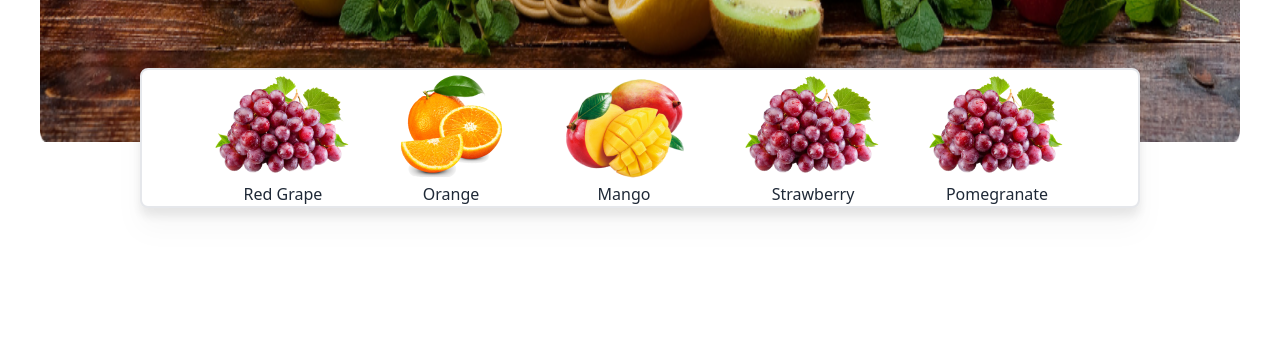
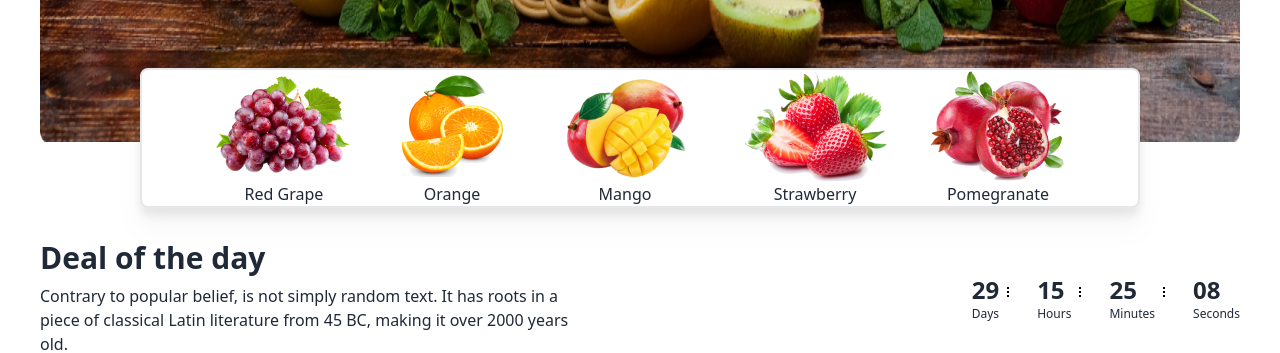
Before and after one commit to zalish-shawon/online-fruits-shop, a plain HTML site: page index.html in a window 1280 px wide. Shown: the part 930-1283 px from the top of the page. Before the commit the page ends 1138 px from the top, so only its background shows below. Drawn offline with nearby package versions, Linux system fonts and the light colour scheme; grey boxes are pictures that could not be loaded.

Commit message:
deals of the added

```diff
--- a/index.html
+++ b/index.html
@@ -68,8 +68,6 @@
             <div class="carousel w-full">
                 <div id="slide1" class="carousel-item relative w-full">
                     <img src="images/banner1.png" class="w-full" />
-
-
                     <div class="absolute left-[4.75rem] lg:top-[7rem] lg:left-[18rem] text-white">
                         <div class="md:w-1/2 lg:w-full text-center">
                             <div class="flex justify-center">
@@ -86,10 +84,6 @@
 
                         </div>
                     </div>
-
-
-
-
                     <div class="absolute flex justify-between transform -translate-y-1/2 left-5 right-5 top-1/2">
                         <a href="#slide4" class="btn btn-circle">❮</a>
                         <a href="#slide2" class="btn btn-circle">❯</a>
@@ -180,18 +174,60 @@
                         <caption>Mango</caption>
                     </figure>
                     <figure class="flex flex-col justify-center items-center">
-                        <img src="images/fruit1.png" alt="">
+                        <img src="images/fruit4.png" alt="">
                         <caption>Strawberry</caption>
                     </figure>
                     <figure class="flex flex-col justify-center items-center">
-                        <img src="images/fruit1.png" alt="">
+                        <img src="images/fruit5.png" alt="">
                         <caption>Pomegranate</caption>
                     </figure>
+            </div>
+        </section>
 
+        <section class="max-w-[1200px] mx-auto mt-5">
+            <!-- Deal of the day  -->
+            <div class="flex items-center justify-between mt-8">
+                <div>
+                    <h1 class="font-extrabold text-3xl">Deal of the day</h1>
+                    <p class="w-[60%] mt-2">Contrary to popular belief, is not simply random text. It has roots in a piece of classical Latin literature from 45 BC, making it over 2000 years old.</p>
+                </div>
+
+                    <div class="flex items-center gap-7">
+                        <div class="flex" >
+                            <div>
+                                <h1 class="font-extrabold text-2xl">29</h1>
+                                <p class="text-xs text-center">Days</p>
+                            </div>
+                            <div class="mt-[13px] h-[10px] w-[10px]  border-r-2 border-r-black border-dotted">
+                            </div>
+                        </div>
+                        <div class="flex" >
+                            <div>
+                                <h1 class="font-extrabold text-2xl">15</h1>
+                                <p class="text-xs text-center">Hours</p>
+                            </div>
+                            <div class="mt-[13px] h-[10px] w-[10px]  border-r-2 border-r-black border-dotted">
+                            </div>
+                        </div>
+                        <div class="flex" >
+                            <div>
+                                <h1 class="font-extrabold text-2xl">25</h1>
+                                <p class="text-xs text-center">Minutes</p>
+                            </div>
+                            <div class="mt-[13px] h-[10px] w-[10px]  border-r-2 border-r-black border-dotted">
+                            </div>
+                        </div>
+                        <div class="flex" >
+                            <div>
+                                <h1 class="font-extrabold text-2xl">08</h1>
+                                <p class="text-xs text-center">Seconds</p>
+                            </div>
+
+                        </div>
+                    </div>
 
             </div>
         </section>
-
     </main>
     <footer>
 
```
